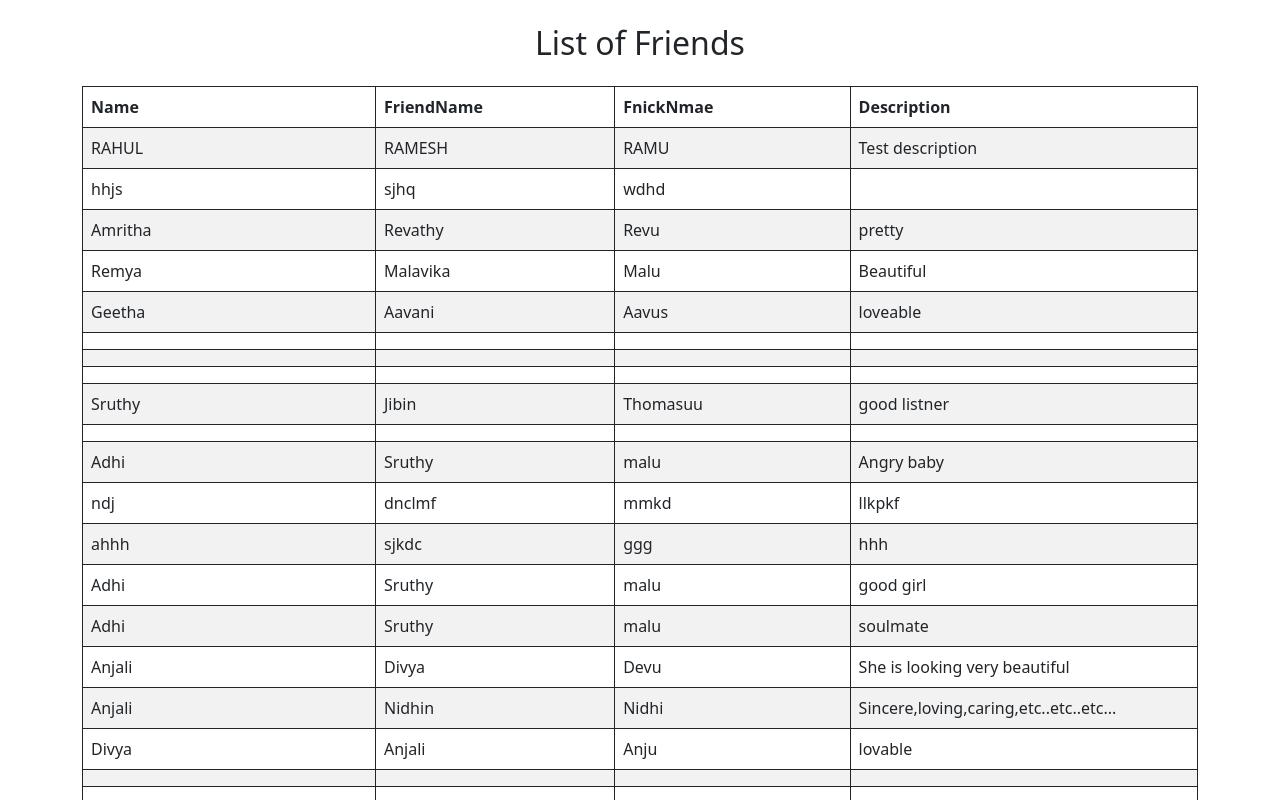
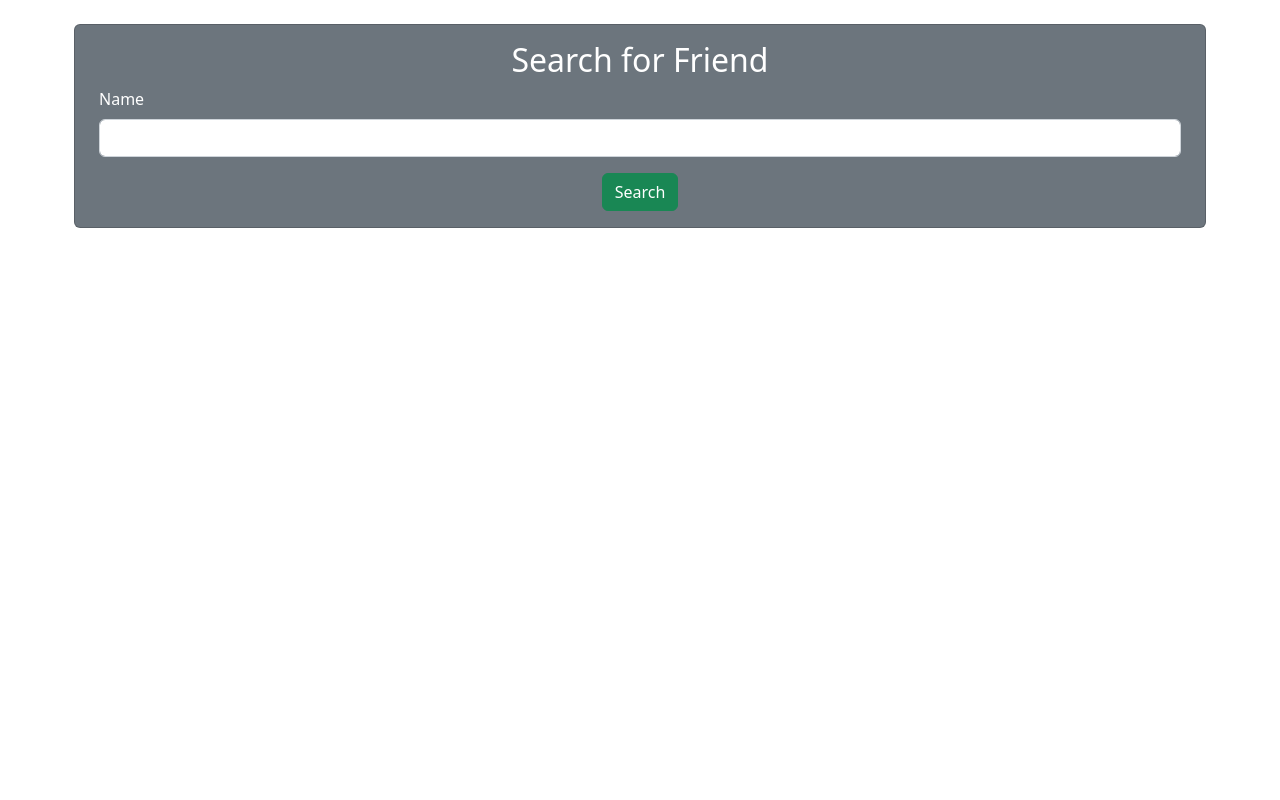
Before and after one commit to sachinkv1011/Friends-App-Angular, an Angular app: page / in a window 1280 px wide. Shown: the top 800 px of the page. Built offline with nearby package versions, Linux system fonts and the light colour scheme.

Commit message:
saerch friend

```diff
--- a/src/app/app.component.html
+++ b/src/app/app.component.html
@@ -1,2 +1,2 @@
-<app-view-friends></app-view-friends>
+<app-search-friend></app-search-friend>
 <router-outlet></router-outlet>
--- a/src/app/app.module.ts
+++ b/src/app/app.module.ts
@@ -5,12 +5,14 @@ import { AppRoutingModule } from './app-routing.module';
 import { AppComponent } from './app.component';
 import { AddFriendComponent } from './add-friend/add-friend.component';
 import { ViewFriendsComponent } from './view-friends/view-friends.component';
+import { SearchFriendComponent } from './search-friend/search-friend.component';
 
 @NgModule({
   declarations: [
     AppComponent,
     AddFriendComponent,
-    ViewFriendsComponent
+    ViewFriendsComponent,
+    SearchFriendComponent
   ],
   imports: [
     BrowserModule,
--- /dev/null
+++ b/src/app/search-friend/search-friend.component.html
@@ -0,0 +1,22 @@
+<div class="container">
+    <div class="row">
+        <div class="col col-12 col-sm-12 col-md-12 col-lg-12 col-xl-12 col-xxl-12">
+            <div class="row g-3 mt-2">
+                <div class="card bg-secondary text-white">
+                    <div class="card-body">
+                        <h2 class="text-center">Search for Friend</h2>
+                        <div class="col col-12 col-sm-12 col-md-12 col-lg-12 col-xl-12 col-xxl-12">
+                            <label for="" class="form-label">Name</label>
+                            <input type="text" class="form-control">
+                        </div>
+                        <div class="col col-12 col-sm-12 col-md-12 col-lg-12 col-xl-12 col-xxl-12 text-center">
+                            <button class="btn btn-success mt-3">Search</button>
+                        </div>
+
+                    </div>
+                  </div>
+
+            </div>
+        </div>
+    </div>
+</div>
```
Also changed, not shown: src/app/search-friend/search-friend.component.ts (added, +10 -0 lines), src/app/search-friend/search-friend.component.css (added).
